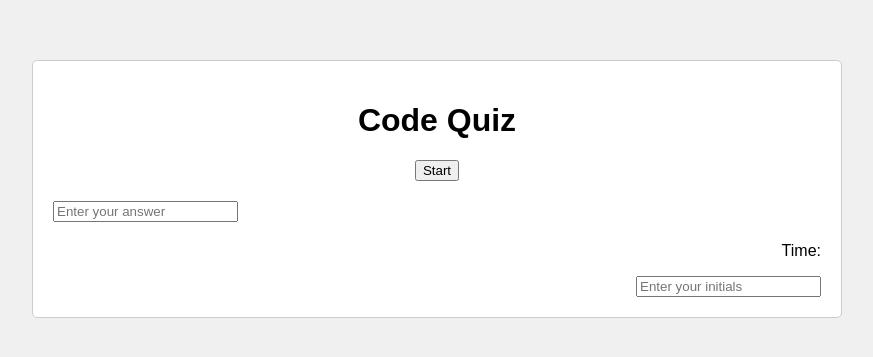
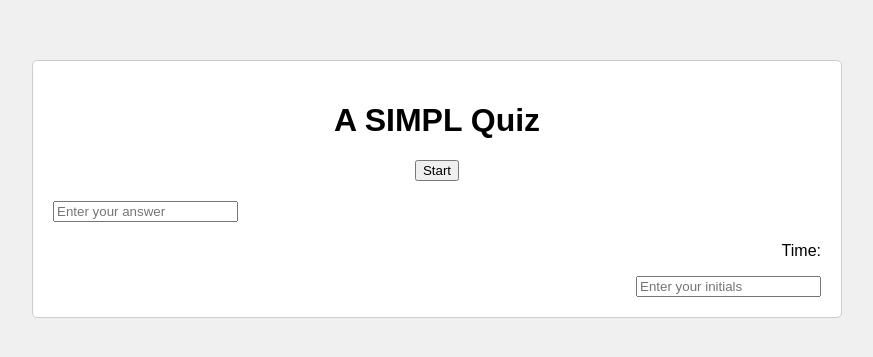
Before and after one commit to Grirvy/Ay-SIMPL-Game, a plain HTML site: page index.html in a window 1280 px wide. Shown: the part 211-568 px from the top of the page, without its empty margins (203-1076 px from the left). Drawn offline with Linux system fonts and the light colour scheme.

Commit message:
Update index.html

```diff
--- a/index.html
+++ b/index.html
@@ -8,7 +8,7 @@
 
   <div class="quiz-container">
     <div class="quiz-header">
-      <h1>Code Quiz</h1> <!-- Add a title to the quiz -->
+      <h1>A SIMPL Quiz</h1> <!-- Add a title to the quiz -->
       <button id="start-btn">Start</button> <!-- Add a button to start the quiz -->
       <div id="high-score"></div>
     </div>
```
